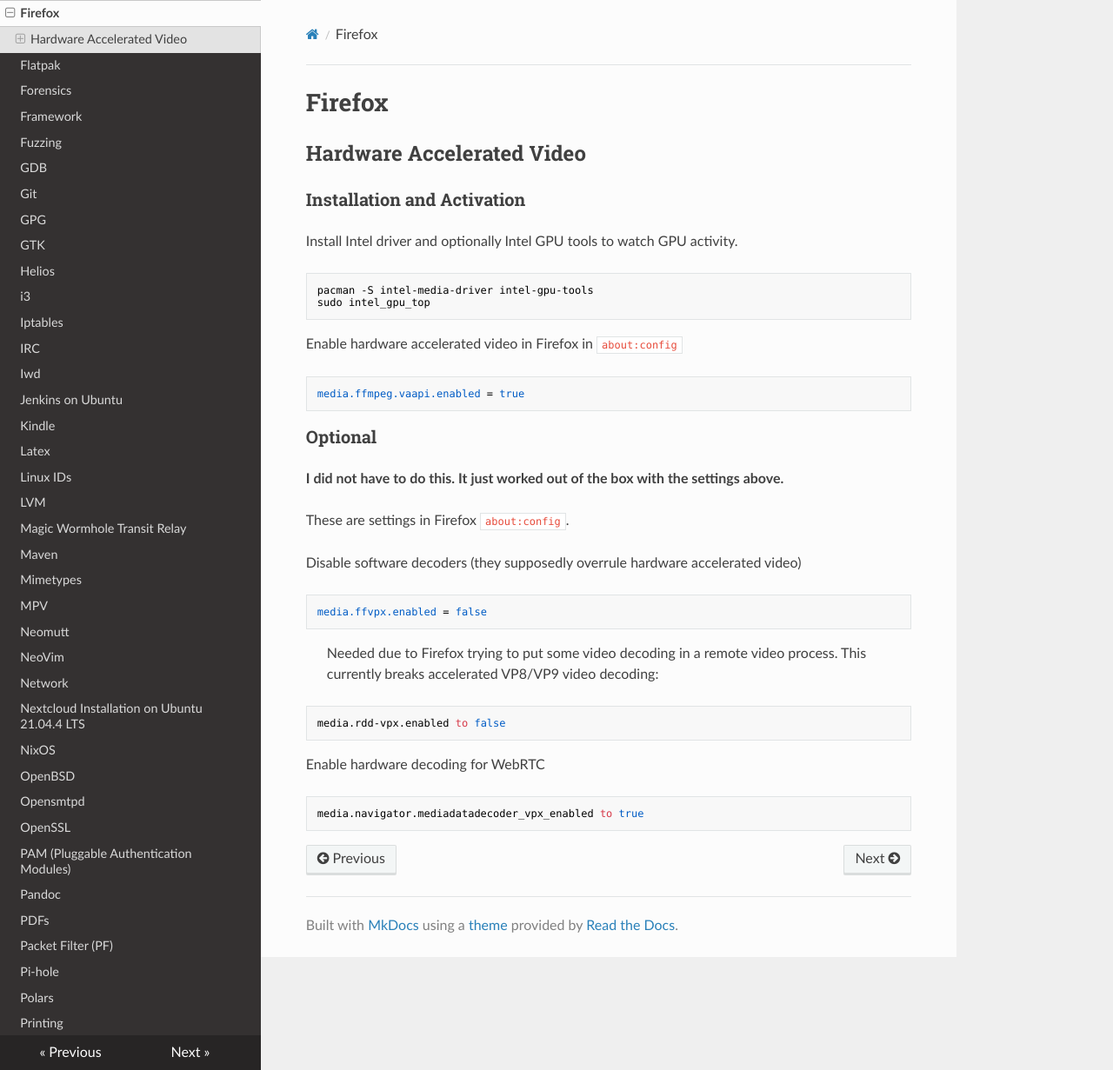
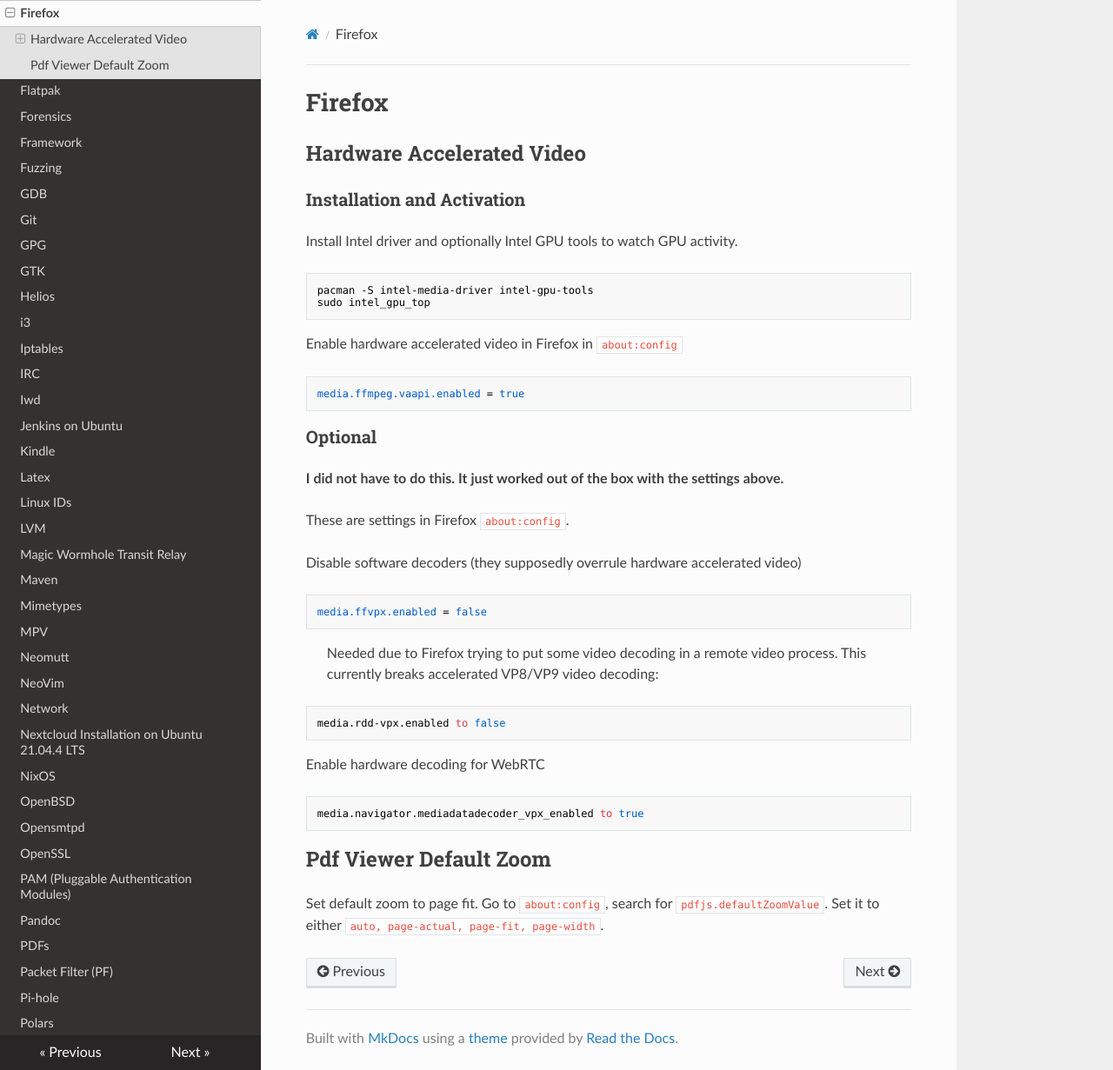
Before and after one commit to Maaxxs/wiki, an MkDocs documentation site: the page built from docs/firefox.md, in a window 1280 px wide and 1231 px high. Shown: the whole window at 87% size. Built offline with MkDocs 1.6.1, drawn with Linux system fonts in a browser that asks for light colours; nearby versions of some CDN libraries.

Commit message:
firefox: change pdfjs default zoom value

```diff
--- a/docs/firefox.md
+++ b/docs/firefox.md
@@ -37,3 +37,9 @@ video)
 Enable hardware decoding for WebRTC
 
     media.navigator.mediadatadecoder_vpx_enabled to true
+
+## Pdf Viewer Default Zoom
+
+Set default zoom to page fit.
+Go to `about:config`, search for `pdfjs.defaultZoomValue`.
+Set it to either `auto, page-actual, page-fit, page-width`.
```
